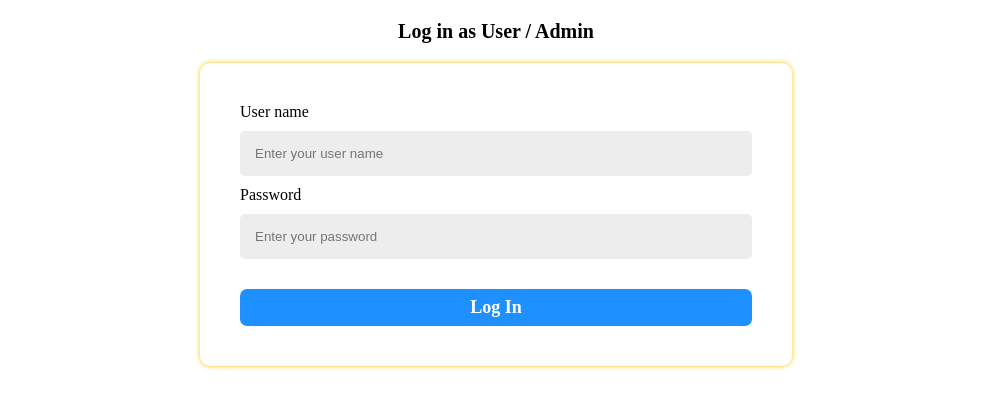
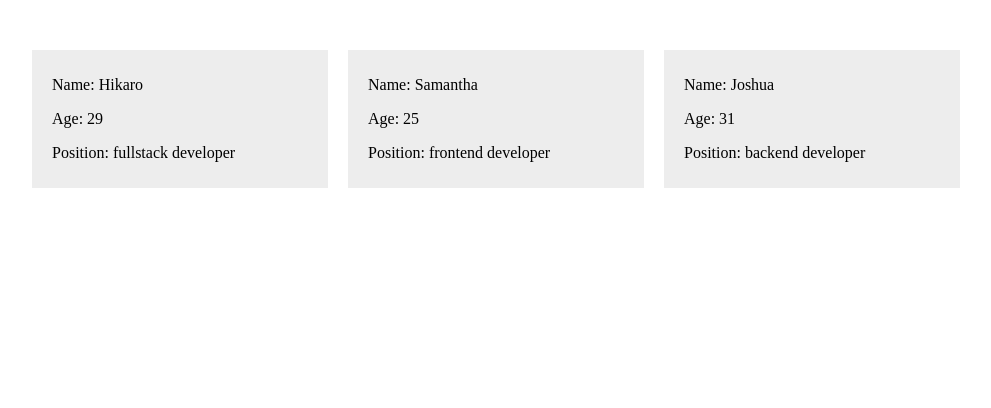
Before and after one commit to fanual-software-dev/Third-react, a React (Create React App) app: page / in a window 1280 px wide. Shown: the top 408 px of the page, without its empty margins (144-1135 px from the left). Built offline with nearby package versions, Linux system fonts and the light colour scheme.

Commit message:
Create Context

```diff
--- /dev/null
+++ b/src/components/Context.js
@@ -0,0 +1,33 @@
+import React, {useReducer,createContext } from 'react'
+
+const Context = createContext()
+
+export const Contextprovider = ({children})=>{
+    const [state,dispatch] = useReducer("",{
+      arrays:[
+        {
+          "name":"Hikaro",
+          "age":29,
+          "position":"fullstack developer"
+        },
+
+        {
+          "name":"Samantha",
+          "age":25,
+          "position":"frontend developer"
+        },
+
+        {
+          "name":"Joshua",
+          "age":31,
+          "position":"backend developer"
+        }
+      ]
+    })
+
+    return (
+        <Context.Provider value={{...state,dispatch}}>{children}</Context.Provider>
+    )
+  }
+
+  export default Context
--- a/src/components/Login.js
+++ b/src/components/Login.js
@@ -1,75 +1,19 @@
-import React, { useState } from 'react'
+import React, {useContext} from 'react'
+import Context  from './Context'
 
 const Login = () => {
+    const {arrays} = useContext(Context)
+  return (
+    <div className='card-div'>
 
-    const [isnotloggedin,setisloggedin] = useState(true)
-    const [isuser,setisuser] = useState(false)
-    const [isadmin,setisadmin] = useState(false)
-    const [iserror,setiserror] = useState(false)
-    const [name,setname] = useState("")
-
-    const UserAdminDecider = (e)=>{
-        e.preventDefault()
-
-        if (document.getElementById('password').value === ""){
-            setisuser(false)
-            setisadmin(false)
-            setiserror(true)
-            setisloggedin(false)
-        }
-
-        else if (document.getElementById('username').value ==="Admin" && document.getElementById('password').value){
-            setisuser(false)
-            setisadmin(true)
-            setiserror(false)
-            setisloggedin(false)
-            setname("Admin")
-        }
-
-        else if (document.getElementById('username').value !=="" && document.getElementById('password').value){
-            setisuser(true)
-            setisadmin(false)
-            setiserror(false)
-            setisloggedin(false)
-            setname(document.getElementById("username").value)
-        }
-
-
-
-    }
-  return (
-    <>
-        {isnotloggedin &&
-                    <div className='form-div'>
-                        <p>Log in as User / Admin</p>
-                        <form className='form'>
-                            <label for = "username"> User name </label>
-                            <input id='username' type='text' placeholder='Enter your user name' required/>
-                            <label for = "username"> Password </label>
-                            <input id='password' type='text' placeholder='Enter your password' />
-
-                            <button onClick={UserAdminDecider}>Log In</button>
-                        </form>
-                    </div>
-        }
-
-        {isuser &&
-                <div className='div'>
-                    Welcome {name} !!
-                </div>
-        }
-
-        {isadmin &&
-                <div className='div'>
-                    Welcome Admin User !!
-                </div>
-        }
-
-        {iserror &&
-                  <div className='div'>Opps something went wrong !!</div>
-        }
-
-    </>
+       {arrays.map((element,id)=>(
+        <div className='card'>
+            <p>Name: {element.name}</p>
+            <p>Age: {element.age}</p>
+            <p>Position: {element.position}</p>
+        </div>
+       ))}
+    </div>
   )
 }
 
--- a/src/index.css
+++ b/src/index.css
@@ -3,65 +3,16 @@ body {
   padding: 0;
 }
 
-.form-div{
-  width: 100%;
+.card-div{
   display: flex;
-  flex-direction: column;
+  gap: 20px;
   justify-content: center;
-  align-items: center;
+  margin-top: 50px;
 }
 
-.form-div p{
-  font-size: 20px;
-  font-weight: bold;
-  color: black;
-  font-family: Poppins;
-  width: 25%;
-  text-align: center;
-}
-
-.form{
-  display: flex;
-  flex-direction: column;
-  gap: 10px;
-  width: 40%;
-  border: none;
-  border-radius: 10px;
-  padding: 40px;
-  box-shadow: 0 0 5px rgb(255, 196, 0);
-}
-
-.form input{
-  padding: 15px;
-  border: none;
-  border-radius: 5px;
+.card{
+  width: 20%;
   background: #ededed;
-}
-
-.form button{
-  padding-top: 8px;
-  padding-bottom: 8px;
-  background: dodgerblue;
-  color: white;
-  font-size: 18px;
-  font-family: Poppins;
-  font-weight: bold;
-  text-align: center;
-  margin-top: 20px;
-  border: none;
-  border-radius: 7px;
-  cursor: pointer;
-}
-
-.form button:hover{
-  background: orange;
-}
-
-.div{
-  display: flex;
-  justify-content: center;
-  align-items: center;
-  font-size: 24px;
-  padding-top: 50px;
+  padding: 10px 20px;
 
 }
--- a/src/index.js
+++ b/src/index.js
@@ -2,11 +2,14 @@ import React from 'react';
 import ReactDOM from 'react-dom/client';
 import './index.css';
 import App from './App';
+import { Contextprovider } from './components/Context';
 
 const root = ReactDOM.createRoot(document.getElementById('root'));
 root.render(
   <React.StrictMode>
-    <App />
+    <Contextprovider>
+      <App />
+    </Contextprovider>
   </React.StrictMode>
 );
 
```
